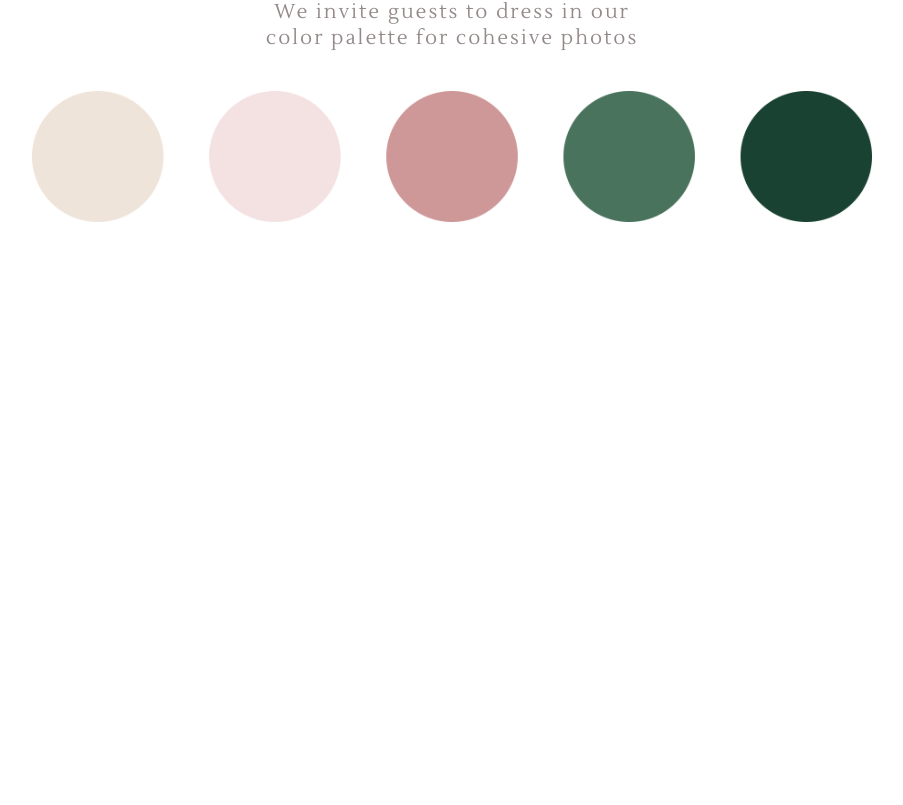
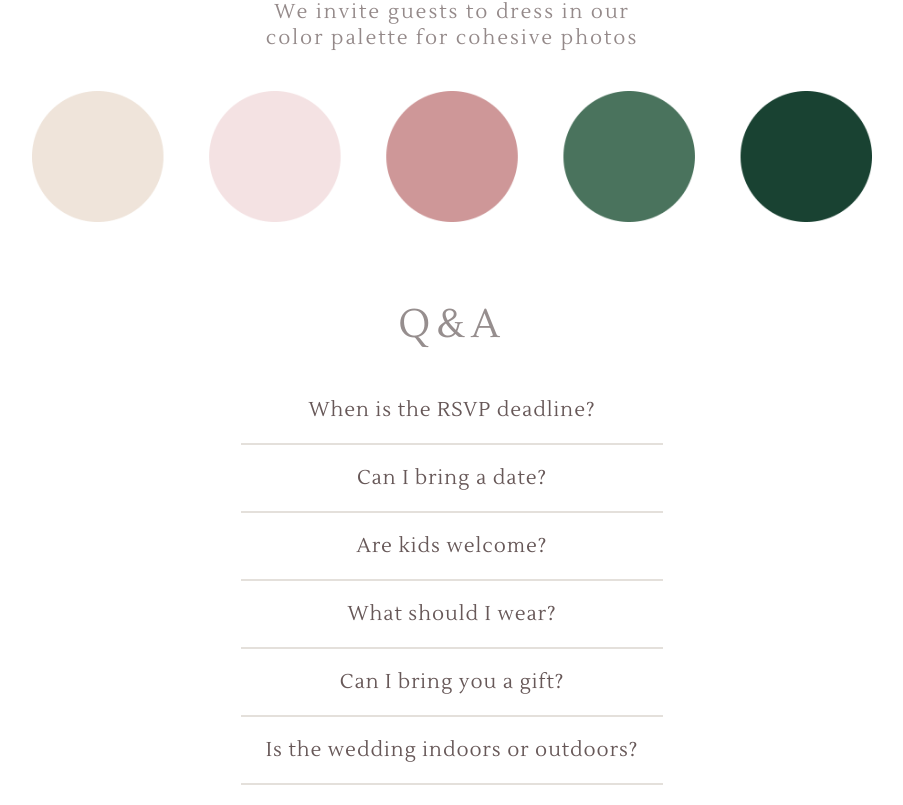
Before and after one commit to Kseniask/Wedding-SPA, a React (Create React App) app: page / in a window 1280 px wide. Shown: the part 2343-3148 px from the top of the page, without its empty margins (188-1091 px from the left). Before the commit the page ends 2615 px from the top, so only its background shows below. Built offline with nearby package versions, Linux system fonts and the light colour scheme.

Commit message:
added q&a section

```diff
--- a/src/App.tsx
+++ b/src/App.tsx
@@ -7,6 +7,7 @@ import StFlexBoxContainer from './shared/styled/StFlexBoxContainer';
 import Countdown from './components/Countdown';
 import Schedule from './components/Schedule';
 import ColorPalette from './components/ColorPalette';
+import QnA from './components/QnA';
 
 function App () {
   return (
@@ -17,6 +18,7 @@ function App () {
       <Countdown />
       <Schedule />
       <ColorPalette />
+      <QnA />
     </GlobalDataProvider>
   </StFlexBoxContainer>
   )
--- /dev/null
+++ b/src/components/QnA.tsx
@@ -0,0 +1,42 @@
+import React, { useContext, useState } from "react";
+import StFlexBoxContainer from "../shared/styled/StFlexBoxContainer";
+import StHeader from "../shared/styled/StHeader";
+import GlobalDataContext from "../context/GlobalDataContext";
+import StQnAContainer from "./qna/StQnAContainer";
+import { colorSystem } from "../shared/constants";
+import questions from "./qna/questions.json";
+
+const QnA =() => {
+    const [activeIndex, setActiveIndex] = useState<number | null>(null);
+    const {themeValues} = useContext(GlobalDataContext);
+
+    const toggleAccordion = (index: number) => {
+    setActiveIndex(activeIndex === index ? null : index);
+  };
+return (
+    <StFlexBoxContainer>
+            <StHeader fontSize="40px" color={colorSystem.defaultColorLight}>{themeValues.qna}</StHeader>
+            <StQnAContainer>
+                <div className="accordion">
+                    {questions.map((item, index) => (
+                        <div className="accordion-item" key={index}>
+                            <div className={`accordion-question ${activeIndex === index ? 'active' : ''}`} onClick={() => toggleAccordion(index)}>
+                                {item.question}
+                            </div>
+                        {activeIndex === index && (
+                            <div className="accordion-answer">
+                            {item.answer}
+                            </div>
+                            )
+                        }
+                        <hr/>
+                        </div>
+                    ))}
+                </div>
+
+            </StQnAContainer>
+    </StFlexBoxContainer>
+)
+}
+
+export default QnA;
--- /dev/null
+++ b/src/components/qna/StQnAContainer.ts
@@ -0,0 +1,38 @@
+import { styled } from "styled-components";
+import { colorSystem } from "../../shared/constants";
+
+const StQnAContainer = styled.div`
+    width: 70%;
+    min-height: 100px;
+    height: fit-content;
+    text-align: center;
+    font-family: Lustria;
+    letter-spacing: 1px;
+    padding: 0 30px;
+
+    .accordion-item {
+        margin: 20px 0;
+    }
+
+    .accordion-question {
+        font-size: 20px;
+        cursor: pointer;
+    }
+
+    .accordion-answer {
+        margin: 20px 0;
+    }
+
+    .active {
+        font-weight: 600;
+    }
+
+    hr {
+      border: 1px solid ${colorSystem.borderColor};
+      margin: 20px 0;
+      width: 50%;
+      margin: 20px auto;
+    }
+`
+
+export default StQnAContainer;
--- /dev/null
+++ b/src/components/qna/questions.json
@@ -0,0 +1,26 @@
+[
+    {
+        "question": "When is the RSVP deadline?",
+        "answer": "Please RSVP by June 14th so we can have an accurate headcount."
+    },
+    {
+        "question": "Can I bring a date?",
+        "answer": "Unfortunately, space is limited due to capacity constraints. Please check your invite for details around plus ones."
+    },
+    {
+        "question": "Are kids welcome?",
+        "answer": "Although we love your children, we regretfully cannot accommodate them at the venue due to restricted numbers. Please reach out if you have questions!"
+    },
+    {
+        "question": "What should I wear?",
+        "answer": "Please see DRESS CODE section for the dress code."
+    },
+    {
+        "question": "Can I bring you a gift?",
+        "answer": "Your presence is the only gift we need, but if you’d like to give us something, cash donations to our honeymoon fund would be welcomed."
+    },
+    {
+        "question": "Is the wedding indoors or outdoors?",
+        "answer": "Both! Speeches, dancing and food service will take place inside the hall, but the ceremony will be outside."
+    }
+]
--- a/src/shared/constants.ts
+++ b/src/shared/constants.ts
@@ -1,8 +1,4 @@
 import Theme from "../types/Theme";
-
-export const colors ={
-    "fontColor" : "#675858"
-}
 
 export const themeEnglish: Theme = {
  saveTheDateTitleHtml: 'SAVE <span class="cursive">the</span> DATE',
@@ -12,7 +8,8 @@ export const themeEnglish: Theme = {
  countdown: "COUNTDOWN",
  colorPalette: "DRESS CODE",
  formal: "formal",
- dressCodeMessage: "We invite guests to dress in our <br> color palette for cohesive photos"
+ dressCodeMessage: "We invite guests to dress in our <br> color palette for cohesive photos",
+ qna: "Q&A"
 }
 
 export const themeUkrainian: Theme = {
@@ -23,5 +20,11 @@ export const themeUkrainian: Theme = {
  countdown: " Залиштлось ще трошки",
  colorPalette: "ДРЕС-КОД",
  formal: "формальний",
- dressCodeMessage: "Будь ласка, оберіть одяг у нашій кольоровій гамі для гармонійних фотографій. Дякуємо!"
+ dressCodeMessage: "Будь ласка, оберіть одяг у нашій кольоровій гамі для гармонійних фотографій. Дякуємо!",
+ qna: "Запитання"
 }
+
+export const colorSystem = { defaultBackgroundColor : "#F7F3F0",
+defaultColorLight: "#968E8E",
+fontColor: "#675858",
+borderColor: "#e4e0db"}
--- a/src/shared/styled/StDiv.ts
+++ b/src/shared/styled/StDiv.ts
@@ -1,6 +1,6 @@
 import styled from 'styled-components'
 import {PositionProps, BackgroundProps, position, ColorProps, SpaceProps, LayoutProps, TypographyProps, space, layout, color, background, typography, justifyContent, JustifyContentProps, FlexboxProps, flexbox} from 'styled-system'
-import { colors } from '../constants'
+import { colorSystem } from '../constants'
 
 const StDiv = styled.div<PositionProps & BackgroundProps & ColorProps & SpaceProps & LayoutProps & TypographyProps & JustifyContentProps & FlexboxProps>`
   ${position}
@@ -11,7 +11,7 @@ const StDiv = styled.div<PositionProps & BackgroundProps & ColorProps & SpacePro
   ${typography}
   ${justifyContent}
   ${flexbox}
-  color: ${colors.fontColor};
+  color: ${colorSystem.fontColor};
   text-align: center;
 `
 
--- a/src/shared/styled/StHeader.ts
+++ b/src/shared/styled/StHeader.ts
@@ -2,13 +2,16 @@ import { styled } from "styled-components";
 import { MarginProps, margin } from "styled-system";
 interface StHeaderProps {
     letterSpacing?: string;
+    fontSize?: string;
+    color?: string;
 }
 const StHeader = styled.h1<MarginProps & StHeaderProps>`
     flex:1;
     font-family: Lustria;
-    font-size: 27px;
+    font-size: ${(props) => props.fontSize ||"27px"};
     font-weight: 100;
     letter-spacing: ${(props) => props.letterSpacing || "6px"};
+    ${(props) => props.color ? `color: ${props.color};`: '' }
 
     .cursive {
         font-family: BirthstoneBounce;
--- a/src/types/Theme.tsx
+++ b/src/types/Theme.tsx
@@ -7,4 +7,5 @@ export default interface Theme {
     colorPalette: string;
     formal: string;
     dressCodeMessage: string;
+    qna:string;
 }
```
